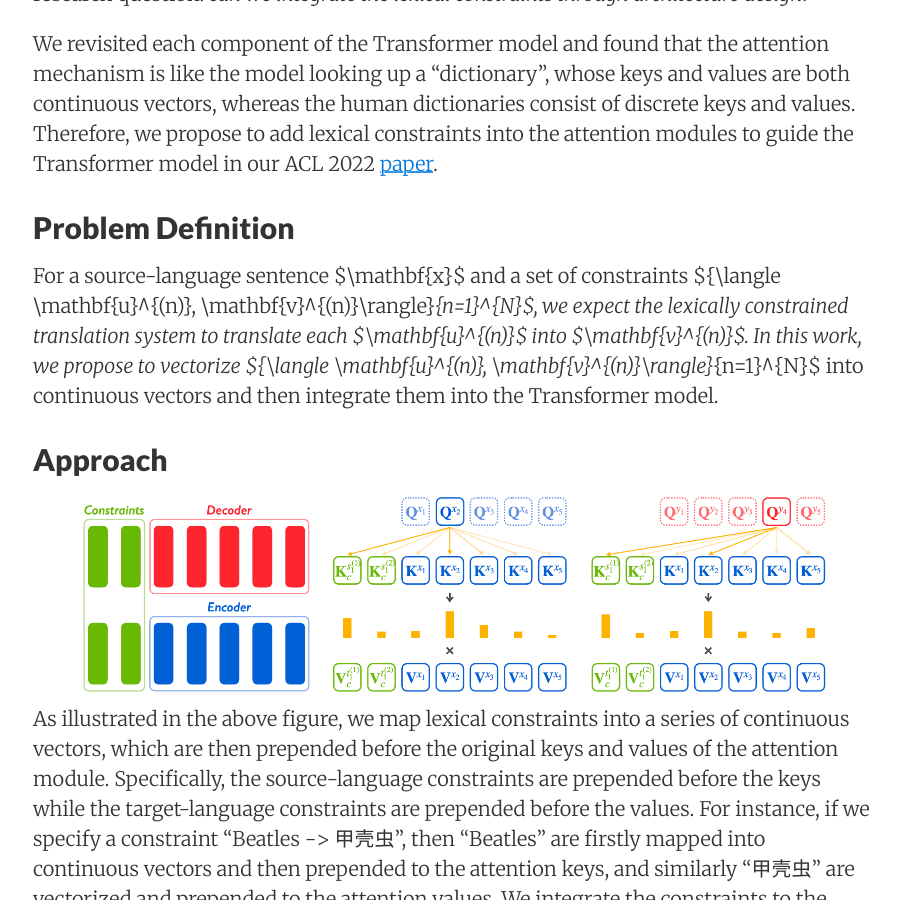
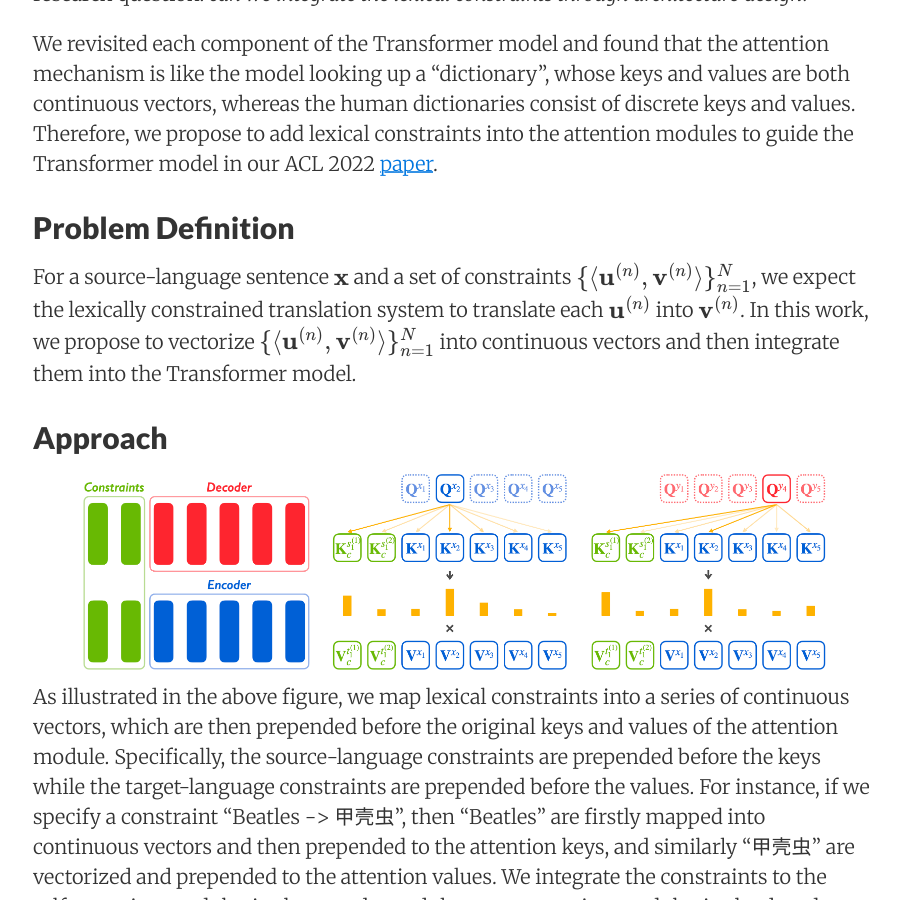
Before and after one commit to thumtblog/thumtblog.github.io, a Jekyll site: the page built from _posts/2022-10-15-vectorized-lexical-constraints.md, in a window 1280 px wide and 900 px high, scrolled down 779 px. Shown: the whole window, without its empty margins (187-1087 px from the left). Built offline with Jekyll 4.4.1, drawn with Linux system fonts in a browser that asks for light colours; nearby versions of some CDN libraries; formulas are drawn with MathJax 3; comment, search, counter and statistics services are not loaded.

Commit message:
polish ws

```diff
--- a/_posts/2022-10-15-vectorized-lexical-constraints.md
+++ b/_posts/2022-10-15-vectorized-lexical-constraints.md
@@ -12,7 +12,7 @@ Lexical translation error is an important kind of error that current neural mach
 We revisited each component of the Transformer model and found that the attention mechanism is like the model looking up a "dictionary", whose keys and values are both continuous vectors, whereas the human dictionaries consist of discrete keys and values. Therefore, we propose to add lexical constraints into the attention modules to guide the Transformer model in our ACL 2022 [paper](https://aclanthology.org/2022.acl-long.487).
 
 ## Problem Definition
-For a source-language sentence $\mathbf{x}$ and a set of constraints $\{\langle \mathbf{u}^{(n)}, \mathbf{v}^{(n)}\rangle\}_{n=1}^{N}$, we expect the lexically constrained translation system to translate each $\mathbf{u}^{(n)}$ into $\mathbf{v}^{(n)}$. In this work, we propose to vectorize $\{\langle \mathbf{u}^{(n)}, \mathbf{v}^{(n)}\rangle\}_{n=1}^{N}$ into continuous vectors and then integrate them into the Transformer model.
+For a source-language sentence $$\mathbf{x}$$ and a set of constraints $$\{\langle \mathbf{u}^{(n)}, \mathbf{v}^{(n)}\rangle\}_{n=1}^{N}$$, we expect the lexically constrained translation system to translate each $$\mathbf{u}^{(n)}$$ into $$\mathbf{v}^{(n)}$$. In this work, we propose to vectorize $$\{\langle \mathbf{u}^{(n)}, \mathbf{v}^{(n)}\rangle\}_{n=1}^{N}$$ into continuous vectors and then integrate them into the Transformer model.
 
 ## Approach
 
```
